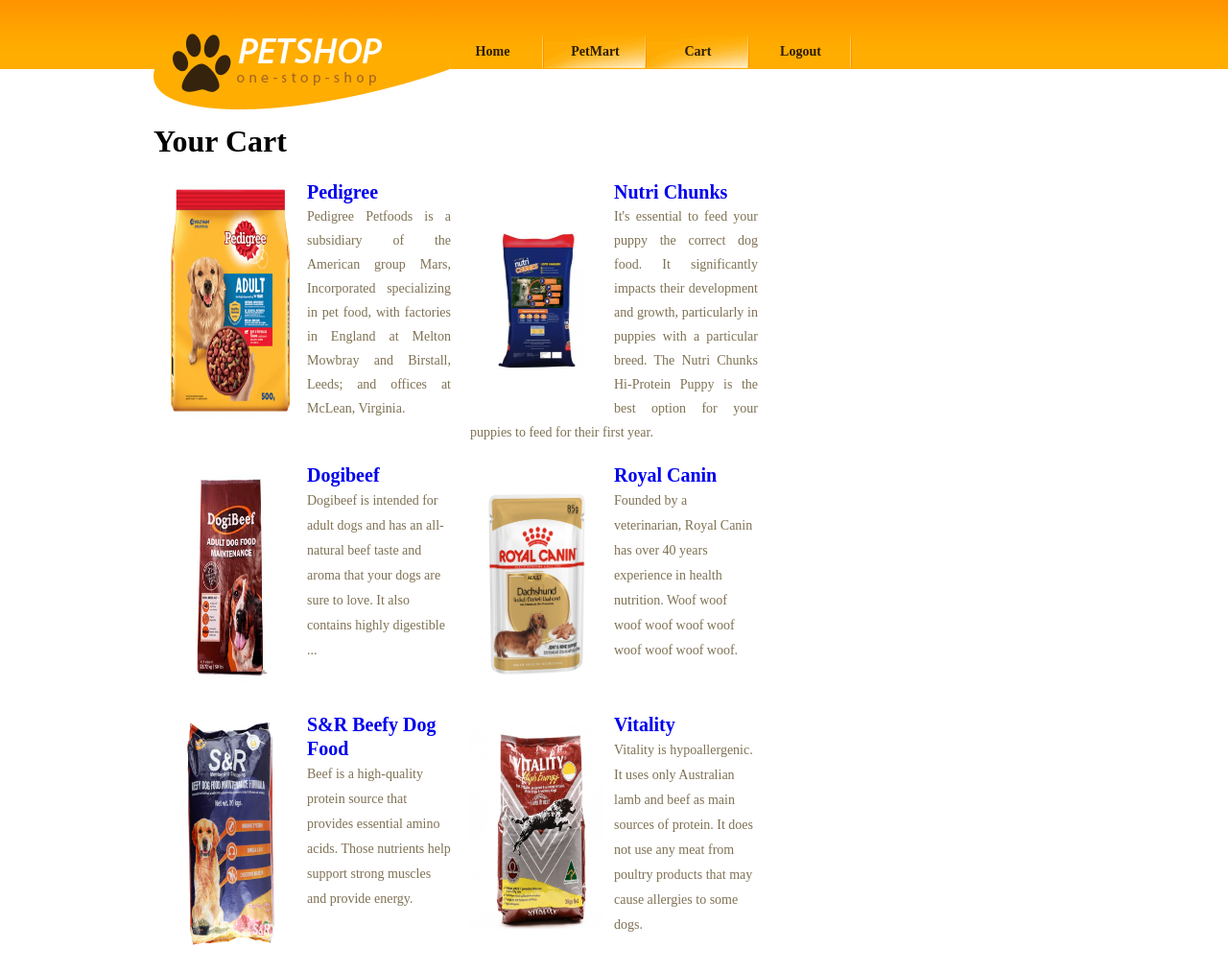
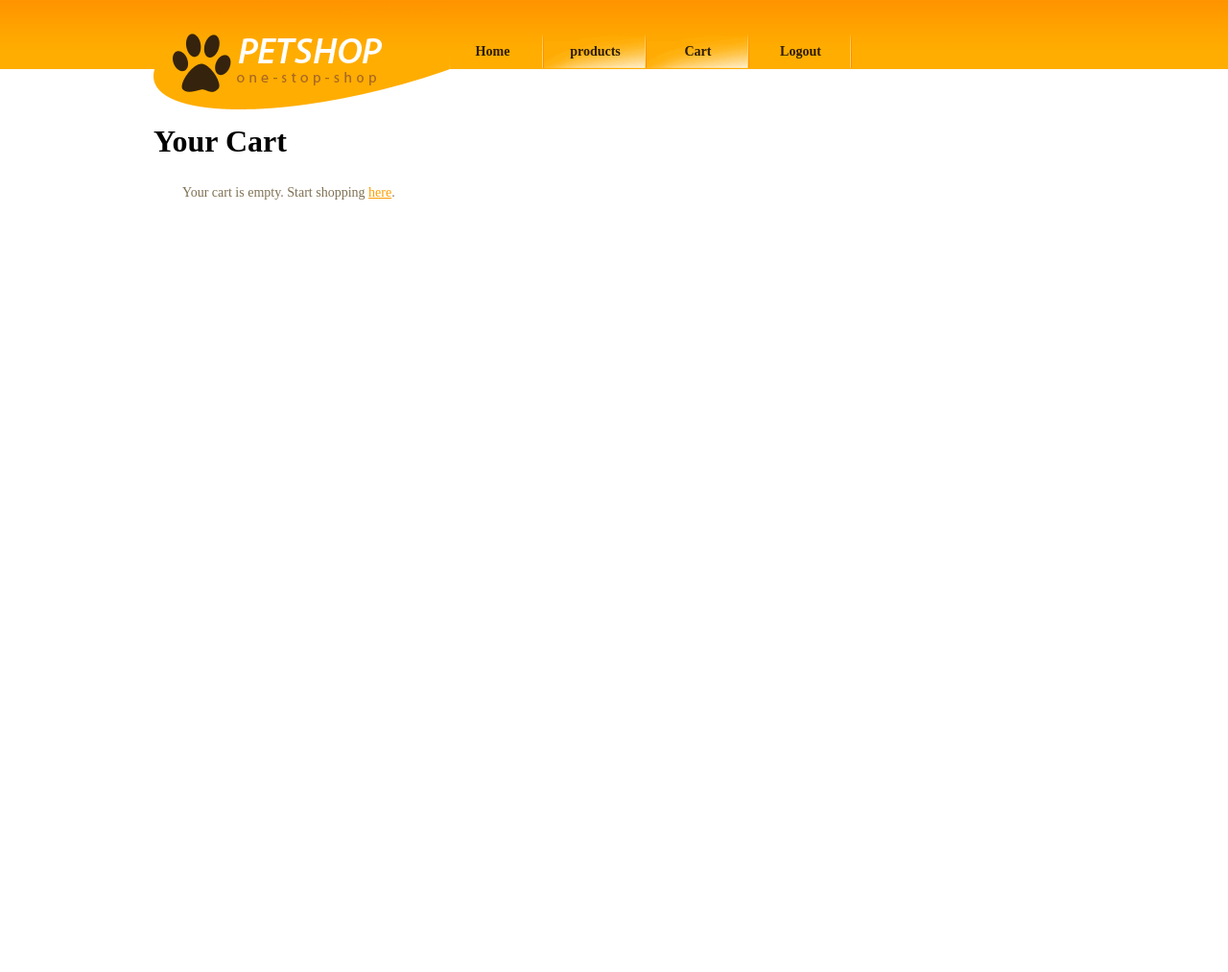
Before and after one commit to shikaranii/websys-2, a PHP site: page /cart.php in a window 1280 px wide. Shown: the whole page at 96% size. After the commit the page ends 208 px from the top, so only its background shows below. Run offline with PHP 8.4, Linux system fonts and the light colour scheme.

Commit message:
Update cart.php

```diff
--- a/petshoptemplate/petshoptemplate/cart.php
+++ b/petshoptemplate/petshoptemplate/cart.php
@@ -21,120 +21,200 @@
 	           		<a href="index.php" id="logo"><img src="images/logo.gif" width="310" height="114" alt="" title=""></a>
 					<ul class="navigation">
 						<li ><a href="index.php">Home</a></li>
-						<li class="active"><a href="petmart.html">PetMart</a></li>
+						<li class="active"><a href="products.php">products</a></li>
                         <li class="active"><a href="cart.php">Cart</a></li>
                         <li><a href="logout.php">Logout</a></li>
 					</ul>
 			</div>
-
 			<div id="body">
 			<br>
 			<br>
 	<div id="content">
 	<div class="content">
+	<ul>
+	<div id="flower">
+    	<div class="container">
+               <div class="col-md-12">
+                  <div class="titlepage">
+                     <h1>Your Cart</h1>
+                  </div>
+				  <div class="section-title">
+  <?php
+			// Initialize cart array if not yet created
+			if (!isset($_COOKIE['cart'])) {
+				setcookie('cart', serialize(array()), time() + (86400 * 30), "/"); // 30 days
+			}
 
-								<ul>
-									<h1>Your Cart</h1>
-									<li>
-										<a href="index.php"><img src="images/pedigree.jpg" width="140" height="250" alt="Pet Shop" title="Pet Shop"></a>
-										    <h2><a href="#">Pedigree</a></h2>
-										    <span><p>Pedigree Petfoods is a subsidiary of the American group Mars, Incorporated specializing in pet food, with factories in England at Melton Mowbray and Birstall, Leeds; and offices at McLean, Virginia.</p></span>
-									</li>
-									<li>
-										<a href="index.php"><img src="images/nutrichunks.jpg" width="140" height="250" alt="Pet Shop" title="Pet Shop"></a>
-										<h2><a href="#">Nutri Chunks</a></h2>
-											<span><p>It's essential to feed your puppy the correct dog food. It significantly impacts their development and growth, particularly in puppies with a particular breed. The Nutri Chunks Hi-Protein Puppy is the best option for your puppies to feed for their first year.</a></span>
-									</li>
-									<li>
-										<a href="index.php"><img src="images/dogibeef.png" width="140" height="240" alt="Pet Shop" title="Pet Shop"></a>
-										<h2><a href="#">Dogibeef</a></h2>
-										    <span><a href="petmart.html"> Dogibeef is intended for adult dogs and has an all-natural beef taste and aroma that your dogs are sure to love. It also contains highly digestible ...</a></span>
-									</li>
-									<li>
-										<a href="index.php"><img src="images/royalcanin.png" width="140" height="240" alt="Pet Shop" title="Pet Shop"></a>
-										<h2><a href="#">Royal Canin</a></h2>
-										    <span><a href="petmart.html">Founded by a veterinarian, Royal Canin has over 40 years experience in health nutrition. Woof woof woof woof woof woof woof woof woof woof.
-									</li>
-									<li>
-										<a href="index.php"><img src="images/snr.jpg" width="140" height="250" alt="Pet Shop" title="Pet Shop"></a>
-										<h2><a href="#">S&R Beefy Dog Food</a></h2>
-										<span><a href="petmart.html"> Beef is a high-quality protein source that provides essential amino acids.
-											 Those nutrients help support strong muscles and provide energy.</a></span>
-									</li>
-									<li>
-										<a href="index.php"><img src="images/vitality.jpg" width="140" height="240" alt="Pet Shop" title="Pet Shop"></a>
-										<h2><a href="#">Vitality</a></h2>
-										<span><a href="petmart.html">Vitality is hypoallergenic. It uses only Australian lamb and beef as main sources of protein.
-											It does not use any meat from poultry products that may cause allergies to some dogs.</a></span>
-									</li>
+			// Check if product ID is passed through GET
+			if (isset($_GET['prodid'])) {
+				// Add product to cart array
+				$prodid = $_GET['prodid'];
+				$cart = unserialize($_COOKIE['cart']);
 
-								</ul>
-								</div>
-						</div>
-					<!--
-					    <div id="sidebar">
+				if (isset($cart[$prodid])) {
+					$cart[$prodid]['quantity']++;
+				} else {
+					// Get product details from database
+					$hostname = "localhost";
+					$database = "shopee";
+					$db_login = "root";
+					$db_pass = "";
+					$dlink = mysqli_connect($hostname, $db_login, $db_pass, $database) or die("Could not connect");
 
+					$query = "SELECT * FROM Products WHERE prodid='$prodid'";
+					$result = mysqli_query($dlink, $query);
+					$product = mysqli_fetch_assoc($result);
 
-								   <a href="petmart.html"><img src="images/discount.jpg" width="300" height="790" alt="Pet Shop" title="Pet Shop"></a>
+					// Add product to cart array
+					$cart[$prodid] = array(
+						'image' => $product['productimage'],
+						'name' => $product['productname'],
+						'description' => $product['productdesc'],
+						'price' => $product['ourprice'],
+						'quantity' => 1
+					);
+				}
 
+				setcookie('cart', serialize($cart), time() + (86400 * 30), "/"); // 30 days
+				header("Location: {$_SERVER['PHP_SELF']}");
+				exit;
+			}
 
-					    </div>
-				   </div>
+			// Check if product ID is passed through POST (delete action)
+			if (isset($_POST['delete'])) {
+				// Remove selected products from cart array
+				$delete_items = $_POST['delete'];
+				$cart = isset($_COOKIE['cart']) ? unserialize($_COOKIE['cart']) : array();
 
-				   <div class="featured">
-				        <ul>
-							<li><a href="index.php"><img src="images/organic-and-chemical-free.jpg" width="300" height="90" alt="Pet Shop" title="Pet Shop" ></a></li>
-							<li><a href="index.php"><img src="images/good-food.jpg" width="300" height="90" alt="Pet Shop" title="Pet Shop" ></a></li>
-							<li class="last"><a href="index.html"><img src="images/pet-grooming.jpg" width="300" height="90" alt="Pet Shop" title="Pet Shop" ></a></li>
-						</ul>
+				foreach ($delete_items as $prodid) {
+					if (isset($cart[$prodid])) {
+						unset($cart[$prodid]);
+					}
+				}
 
-				   </div>
+				setcookie('cart', serialize($cart), time() + (86400 * 30), "/"); // 30 days
+				header("Location: {$_SERVER['PHP_SELF']}");
+				exit;
+			}
 
+			// Place order functionality
+			if (isset($_POST['place_order'])) {
+				$cart = unserialize($_COOKIE['cart']);
+				foreach ($cart as $prodid => $product) {
+					if (isset($_POST['purchase']) && in_array($prodid, $_POST['purchase'])) {
+						$quantity = $_POST['quantity'][$prodid];
+						// Update the quantity in the database
+						$hostname = "localhost";
+						$database = "shopee";
+						$db_login = "root";
+						$db_pass = "";
+						$dlink = mysqli_connect($hostname, $db_login, $db_pass, $database) or die("Could not connect");
+						$query = "UPDATE Products SET quantity = quantity - $quantity WHERE prodid='$prodid'";
+						mysqli_query($dlink, $query);
+						// Remove purchased product from the cart
+						unset($cart[$prodid]);
+					}
+				}
+				// Save updated cart after placing the order
+				setcookie('cart', serialize($cart), time() + (86400 * 30), "/"); // 30 days
+				header("Location: {$_SERVER['PHP_SELF']}");
+				exit;
+			}
 
-			</div>
+			function updatePrice($prodid, $price)
+			{
+				$quantity = $_POST['quantity'][$prodid];
+				$subtotal = $price * $quantity;
 
-			<div id="footer">
-			        <div class="section">
-						<ul>
-							<li>
-								<img src="images/friendly-pets.jpg" width="240" height="186" alt="Pet Shop" title="Pet Shop">
-								<h2><a href="index.php">Friendly Pets</a></h2>
-								<p>
-								   Lorem ipsum dolor sit amet, consectetuer adepiscing elit,  sed diam nonummy nib. <a class="more" href="index.html">Read More</a>
-								</p>
-							</li>
-							<li>
-								<img src="images/pet-lover2.jpg" width="240" height="186" alt="Pet Shop" title="Pet Shop">
-								<h2><a href="index.php">How dangerous are they</a></h2>
-								<p>
-								   Lorem ipsum dolor sit amet, cons ectetuer adepis cing, sed diam euis. <a class="more" href="index.html">Read More</a>
-								</p>
-							</li>
-							<li>
-								<img src="images/healthy-dog.jpg" width="240" height="186" alt="Pet Shop" title="Pet Shop">
-								<h2><a href="index.php">Keep them healthy</a></h2>
-								<p>
-								   Lorem ipsum dolor sit amet, consectetuer adepiscing elit,  sed diam nonu mmy. <a class="more" href="index.html">Read More</a>
-								</p>
-							</li>
-							<li>
+				// Update the quantity and subtotal in the cart array
+				$cart = unserialize($_COOKIE['cart']);
+				$cart[$prodid]['quantity'] = $quantity;
+				$cart[$prodid]['subtotal'] = $subtotal;
 
-								<h2><a href="index.html">Love...love...love...pets</a></h2>
-								<p>
-								     Lorem ipsum dolor sit amet, consectetuer adepiscing elit,  sed diameusim. <a class="more" href="index.html">Read More</a>
-								</p>
-								<img src="images/pet-lover.jpg" width="240" height="186" alt="Pet Shop" title="Pet Shop">
-							</li>
-						</ul>
-					</div>
-					<div id="footnote">
-						<div class="section">
-						   &copy; 2011 <a href="index.html">Petshop</a>. All Rights Reserved.
+				// Save the updated cart array to the cookie
+				setcookie('cart', serialize($cart), time() + (86400 * 30), '/'); // Adjust the expiration time as needed
+			}
+			// Display cart table
+			$cart = isset($_COOKIE['cart']) ? unserialize($_COOKIE['cart']) : array(); // Check if the cart cookie is set
+			if (empty($cart)) {
+				echo '<p>Your cart is empty. Start shopping <a href="products.php">here</a>.</p>';
+			} else {
+				echo '<form method="post">';
+				echo '<table id="cart-table">';
+				echo '<tr><th></th><th id="product-header">Product</th><th></th><th id="description-header">Description</th><th id="name-header">Name</th><th id="quantity-header">Quantity</th><th id="price-header">Price</th><th id="action-header">Action</th></tr>';
+				$total_price = 0;
+
+				if (!empty($cart)) { // Check if the cart is not empty
+					// Establish a database connection
+					$hostname = "localhost";
+					$database = "shopee";
+					$db_login = "root";
+					$db_pass = "";
+					$dlink = mysqli_connect($hostname, $db_login, $db_pass, $database) or die("Could not connect");
+
+					foreach ($cart as $prodid => $product) {
+						// Get the available quantity of the product from the database
+						$query = "SELECT quantity FROM Products WHERE prodid='$prodid'";
+						$result = mysqli_query($dlink, $query);
+
+						if ($result) {
+							$row = mysqli_fetch_assoc($result);
+							$availableQuantity = $row['quantity'];
+
+							// Update price based on selected quantity
+							if (isset($_POST['quantity'][$prodid])) {
+								$quantity = $_POST['quantity'][$prodid];
+							} else {
+								$quantity = $product['quantity'];
+							}
+
+							$subtotal = $product['price'] * $quantity;
+							$total_price += $subtotal;
+
+							echo '<tr id="cart-row-' . $prodid . '">';
+							echo '<td><input type="checkbox" name="purchase[]" value="' . $prodid . '" id="checkbox-' . $prodid . '"></td>';
+							echo '<td><img src="' . $product['image'] . '" alt="' . $product['name'] . '" id="image-' . $prodid . '" width="200" height="200"></td>';
+							echo '<td></td>';
+							echo '<td>' . $product['description'] . '</td>';
+							echo '<td>' . $product['name'] . '</td>';
+							echo '<td>';
+							// For seeing all of the total quantity in the database
+							echo '<select name="quantity[' . $prodid . ']" onchange="this.form.submit()" id="quantity-' . $prodid . '">';
+
+							for ($i = 1; $i <= $availableQuantity; $i++) {
+								echo '<option value="' . $i . '"';
+								if ($i == $quantity) {
+									echo ' selected';
+								}
+								echo '>' . $i . '</option>';
+							}
+							echo '</select>';
+							echo '</td>';
+							echo '<td>$' . number_format($subtotal, 2) . '</td>';
+							echo '<td><button type="submit" name="delete[]" value="' . $prodid . '" id="delete-' . $prodid . '">Delete</button></td>';
+							echo '</tr>';
+						}
+					}
+
+					// Close the result set
+					mysqli_free_result($result);
+
+					// Close the database connection
+					mysqli_close($dlink);
+				}
+
+				echo '<tr><td></td><td></td><td colspan="4">Total Price:</td><td id="total_price">$' . number_format($total_price, 2) . '</td>';
+				echo '</table>';
+				echo '<button type="submit" name="place_order" id="place_order">Place Order</button>';
+				echo '</form>';
+			}
+
+			?>
 			</div>
 		</div>
 		</div>
-
-	-->
+		</div>
+		</div>
 		</div>
 </body>
 </html>
```
Lines whose indentation alone changed are shown as unchanged.
